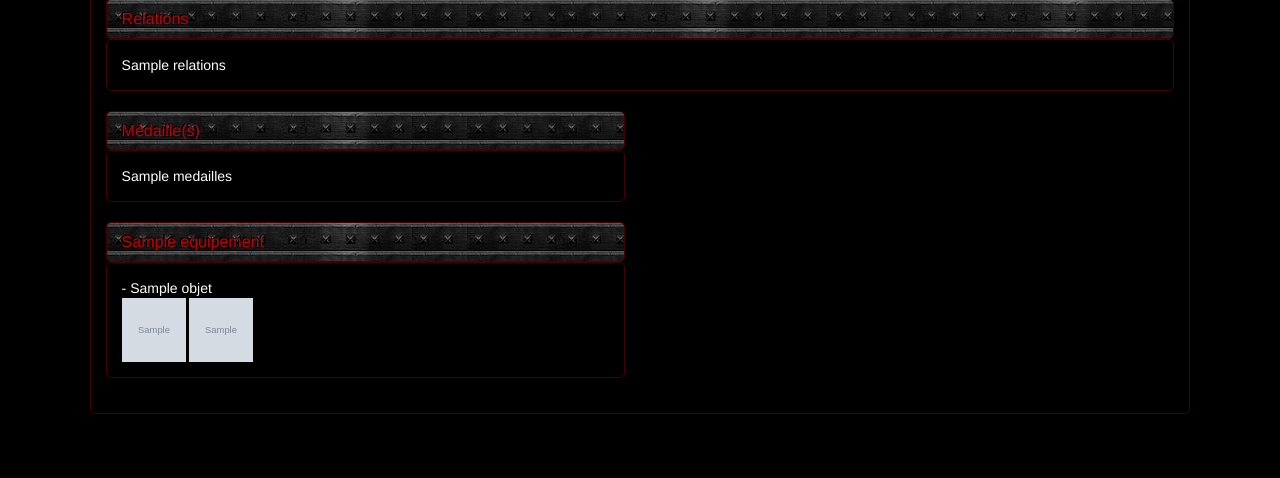
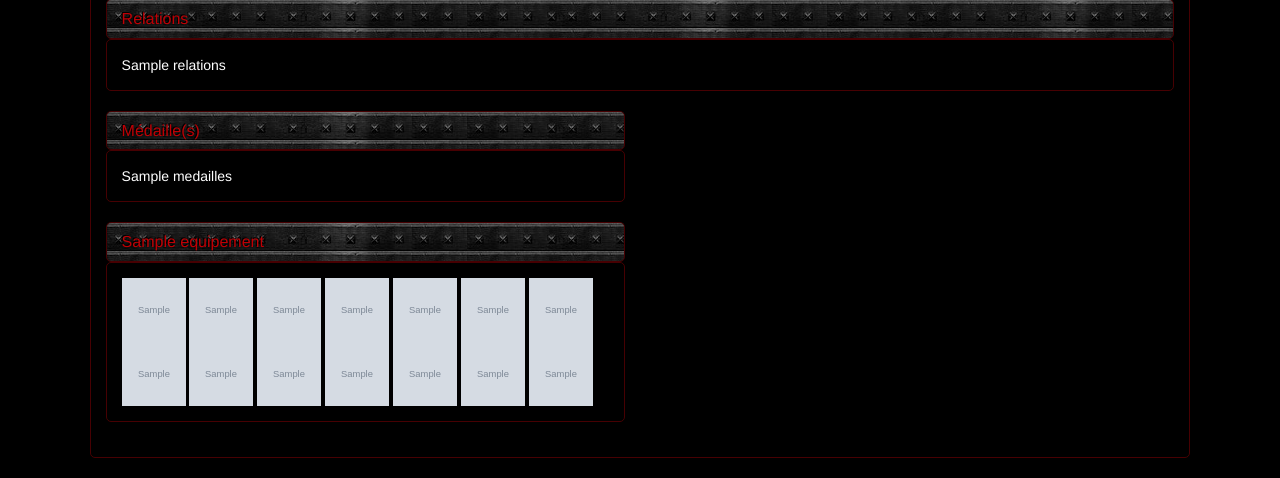
Before and after one commit to Marie-Donnie/firp, a Django app: template fiches/templates/fiches/detail.html in a window 1280 px wide. Shown: the part 1048-1526 px from the top of the page. Before the commit the page ends 1462 px from the top, so only its background shows below. Run offline with Django 3.2, Linux system fonts and the light colour scheme; the template is opened without the code that fills it: most values are stand-ins (such as "Sample title", 1, 10 or a date in 2020); grey boxes marked "Sample" are stand-in pictures; some libraries are stand-ins or nearby versions.

Commit message:
Proper display of equipement

```diff
--- a/fiches/static/fiches/fiches.css
+++ b/fiches/static/fiches/fiches.css
@@ -121,6 +121,10 @@ div.gallery img {
     border: 10px double #470002;
     border-radius: 5px;
     padding: 1%;
+}
+
+.media {
+    overflow: visible;
 }
 
 .panel {
--- a/fiches/templates/fiches/detail.html
+++ b/fiches/templates/fiches/detail.html
@@ -184,9 +184,20 @@ function getTooltip() {
 	  <h3 class="panel-title">{{fiche.equipement.nom}}</h3>
 	</div>
 	<div class="panel-body">
-	  {% for armure in fiche.equipement.objets.all %}
-	  - {{armure.get_nom}}<br>
-	  {% endfor %}
+	  {% if fiche.equipement.get_mp %}
+	  <a class="number-inventory" target="_blank" href="{% url 'detail_armure' fiche.equipement.get_mp.id %}" data-toggle="objet-tooltip">
+	    <img class="inventory-object" src={{ fiche.equipement.get_mp.objet.image.url }} alt="Main principale" id="icone">
+	  </a>
+	  {% else %}
+	  <img class="inventory-object" src=/fiches/media/images/site/UI-PaperDoll-Slot-MainHand.PNG alt="Main principale" id="icone">
+	  {% endif %}
+	  {% if fiche.equipement.get_am %}
+	  <a class="number-inventory" target="_blank" href="{% url 'detail_armure' fiche.equipement.get_am.id %}" data-toggle="objet-tooltip">
+	    <img class="inventory-object" src={{ fiche.equipement.get_am.objet.image.url }} alt="Autre main" id="icone">
+	  </a>
+	  {% else %}
+	  <img class="inventory-object" src=/fiches/media/images/site/UI-PaperDoll-Slot-SecondaryHand.PNG alt="Autre main" id="icone">
+	  {% endif %}
 	  {% if fiche.equipement.get_tete %}
 	  <a class="number-inventory" target="_blank" href="{% url 'detail_armure' fiche.equipement.get_tete.id %}" data-toggle="objet-tooltip">
 	    <img class="inventory-object" src={{ fiche.equipement.get_tete.objet.image.url }} alt="Tête" id="icone">
@@ -194,13 +205,87 @@ function getTooltip() {
 	  {% else %}
 	  <img class="inventory-object" src=/fiches/media/images/site/UI-PaperDoll-Slot-Head.PNG alt="Tête" id="icone">
 	  {% endif %}
+	  {% if fiche.equipement.get_cou %}
+	  <a class="number-inventory" target="_blank" href="{% url 'detail_armure' fiche.equipement.get_cou.id %}" data-toggle="objet-tooltip">
+	    <img class="inventory-object" src={{ fiche.equipement.get_cou.objet.image.url }} alt="Cou" id="icone">
+	  </a>
+	  {% else %}
+	  <img class="inventory-object" src=/fiches/media/images/site/UI-PaperDoll-Slot-Neck.PNG alt="Cou" id="icone">
+	  {% endif %}
+	  {% if fiche.equipement.get_epaules %}
+	  <a class="number-inventory" target="_blank" href="{% url 'detail_armure' fiche.equipement.get_epaules.id %}" data-toggle="objet-tooltip">
+	    <img class="inventory-object" src={{ fiche.equipement.get_epaules.objet.image.url }} alt="Epaules" id="icone">
+	  </a>
+	  {% else %}
+	  <img class="inventory-object" src=/fiches/media/images/site/UI-PaperDoll-Slot-Shoulder.PNG alt="Epaules" id="icone">
+	  {% endif %}
+	  {% if fiche.equipement.get_dos %}
+	  <a class="number-inventory" target="_blank" href="{% url 'detail_armure' fiche.equipement.get_dos.id %}" data-toggle="objet-tooltip">
+	    <img class="inventory-object" src={{ fiche.equipement.get_dos.objet.image.url }} alt="Dos" id="icone">
+	  </a>
+	  {% else %}
+	  <img class="inventory-object" src=/fiches/media/images/site/UI-PaperDoll-Slot-Shirt.PNG alt="Dos" id="icone">
+	  {% endif %}
 	  {% if fiche.equipement.get_torse %}
 	  <a class="number-inventory" target="_blank" href="{% url 'detail_armure' fiche.equipement.get_torse.id %}" data-toggle="objet-tooltip">
-	    <img class="inventory-object" src={{ fiche.equipement.get_torse.objet.image.url }} alt="Tête" id="icone">
+	    <img class="inventory-object" src={{ fiche.equipement.get_torse.objet.image.url }} alt="Torse" id="icone">
 	  </a>
 	  {% else %}
-	  <img class="inventory-object" src=/fiches/media/images/site/UI-PaperDoll-Slot-Chest.PNG alt="Tête" id="icone">
+	  <img class="inventory-object" src=/fiches/media/images/site/UI-PaperDoll-Slot-Chest.PNG alt="Torse" id="icone">
 	  {% endif %}
+	  {% if fiche.equipement.get_poignets %}
+	  <a class="number-inventory" target="_blank" href="{% url 'detail_armure' fiche.equipement.get_poignets.id %}" data-toggle="objet-tooltip">
+	    <img class="inventory-object" src={{ fiche.equipement.get_poignets.objet.image.url }} alt="Poignets" id="icone">
+	  </a>
+	  {% else %}
+	  <img class="inventory-object" src=/fiches/media/images/site/UI-PaperDoll-Slot-Wrists.PNG alt="Poignets" id="icone">
+	  {% endif %}
+	  {% if fiche.equipement.get_mains %}
+	  <a class="number-inventory" target="_blank" href="{% url 'detail_armure' fiche.equipement.get_mains.id %}" data-toggle="objet-tooltip">
+	    <img class="inventory-object" src={{ fiche.equipement.get_mains.objet.image.url }} alt="Mains" id="icone">
+	  </a>
+	  {% else %}
+	  <img class="inventory-object" src=/fiches/media/images/site/UI-PaperDoll-Slot-Hands.PNG alt="Mains" id="icone">
+	  {% endif %}
+	  {% if fiche.equipement.get_taille %}
+	  <a class="number-inventory" target="_blank" href="{% url 'detail_armure' fiche.equipement.get_taille.id %}" data-toggle="objet-tooltip">
+	    <img class="inventory-object" src={{ fiche.equipement.get_taille.objet.image.url }} alt="Taille" id="icone">
+	  </a>
+	  {% else %}
+	  <img class="inventory-object" src=/fiches/media/images/site/UI-PaperDoll-Slot-Waist.PNG alt="Taille" id="icone">
+	  {% endif %}
+	  {% if fiche.equipement.get_jambes %}
+	  <a class="number-inventory" target="_blank" href="{% url 'detail_armure' fiche.equipement.get_jambes.id %}" data-toggle="objet-tooltip">
+	    <img class="inventory-object" src={{ fiche.equipement.get_jambes.objet.image.url }} alt="Jambes" id="icone">
+	  </a>
+	  {% else %}
+	  <img class="inventory-object" src=/fiches/media/images/site/UI-PaperDoll-Slot-Legs.PNG alt="Jambes" id="icone">
+	  {% endif %}
+	  {% if fiche.equipement.get_pieds %}
+	  <a class="number-inventory" target="_blank" href="{% url 'detail_armure' fiche.equipement.get_pieds.id %}" data-toggle="objet-tooltip">
+	    <img class="inventory-object" src={{ fiche.equipement.get_pieds.objet.image.url }} alt="Pieds" id="icone">
+	  </a>
+	  {% else %}
+	  <img class="inventory-object" src=/fiches/media/images/site/UI-PaperDoll-Slot-Feet.PNG alt="Pieds" id="icone">
+	  {% endif %}
+	  {% for anneau in fiche.equipement.get_doigts %}
+	  {% if anneau %}
+	  <a class="number-inventory" target="_blank" href="{% url 'detail_armure' anneau.id %}" data-toggle="objet-tooltip">
+	    <img class="inventory-object" src={{ anneau.objet.image.url }} alt="Doigt" id="icone">
+	  </a>
+	  {% else %}
+	  <img class="inventory-object" src=/fiches/media/images/site/UI-PaperDoll-Slot-RFinger.PNG alt="Doigt" id="icone">
+	  {% endif %}
+	  {% endfor %}
+	  {% for diver in fiche.equipement.get_divers %}
+	  {% if diver %}
+	  <a class="number-inventory" target="_blank" href="{% url 'detail_armure' diver.id %}" data-toggle="objet-tooltip">
+	    <img class="inventory-object" src={{ diver.objet.image.url }} alt="Divers" id="icone">
+	  </a>
+	  {% else %}
+	  <img class="inventory-object" src=/fiches/media/images/site/UI-PaperDoll-Slot-Relic.PNG alt="Divers" id="icone">
+	  {% endif %}
+	  {% endfor %}
 	</div>
       </div>
     </div>
```
Also changed, not shown: fiches/models.py (+4 -4 lines).
